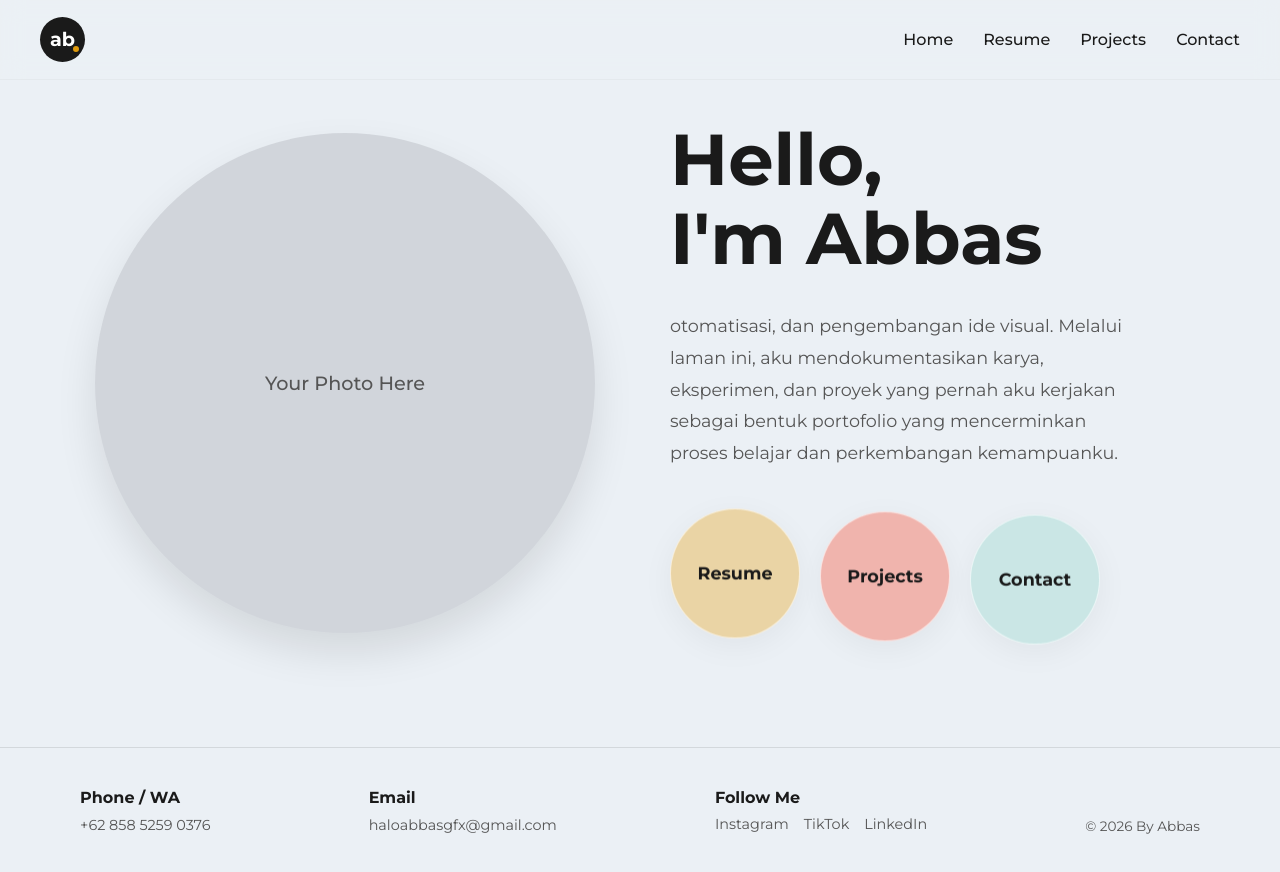
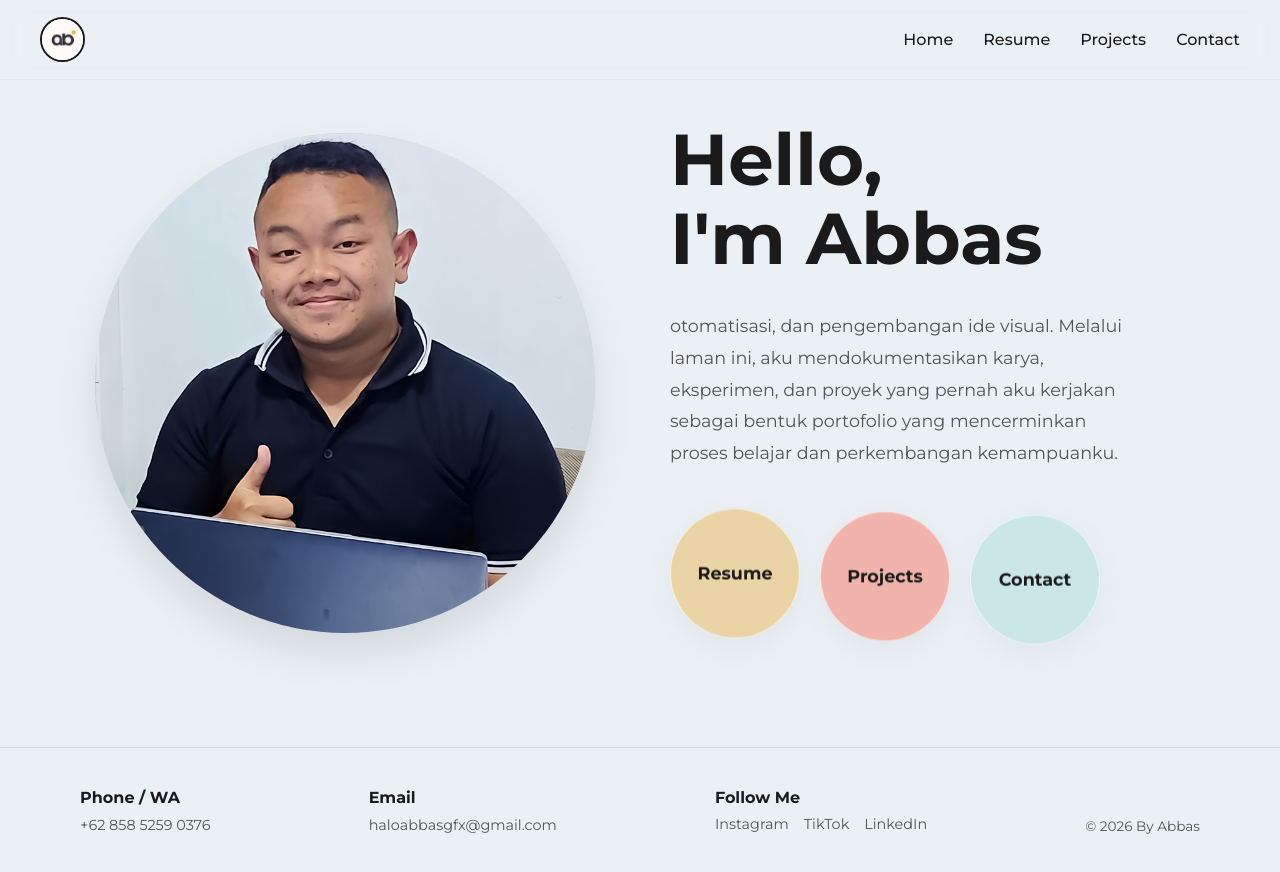
Before and after one commit to Bazzsnack/web-portofolio-abbas, a React (Vite) app: page / in a window 1280 px wide. Built offline with nearby package versions, Linux system fonts and the light colour scheme.

Commit message:
feat: integrate logo, profile photo, and contact page

```diff
--- a/src/components/Header.css
+++ b/src/components/Header.css
@@ -28,32 +28,12 @@
   align-items: center;
 }
 
-.logo-circle {
-  width: 45px;
+.logo-image {
   height: 45px;
-  background-color: var(--text-primary);
+  width: auto;
   border-radius: 50%;
-  display: flex;
-  align-items: center;
-  justify-content: center;
-  position: relative;
-}
-
-.logo-text {
-  color: #fff;
-  font-weight: 700;
-  font-size: 1.2rem;
-  line-height: 1;
-}
-
-.logo-dot {
-  width: 6px;
-  height: 6px;
-  background-color: var(--color-resume);
-  border-radius: 50%;
-  position: absolute;
-  bottom: 10px;
-  right: 6px;
+  object-fit: cover;
+  border: 2px solid var(--text-primary);
 }
 
 .header-nav ul {
--- a/src/components/Header.jsx
+++ b/src/components/Header.jsx
@@ -1,4 +1,5 @@
 import { Link } from 'react-router-dom';
+import logoImg from '../assets/asset_abbas/logo.jpeg';
 import './Header.css';
 
 export default function Header() {
@@ -6,10 +7,7 @@ export default function Header() {
     <header className="site-header">
       <div className="header-container">
         <Link to="/" className="logo-container">
-          <div className="logo-circle">
-            <span className="logo-text">ab</span>
-            <span className="logo-dot"></span>
-          </div>
+          <img src={logoImg} alt="Abbas Logo" className="logo-image" />
         </Link>
 
         <nav className="header-nav">
--- a/src/pages/Home.css
+++ b/src/pages/Home.css
@@ -31,17 +31,16 @@
   overflow: hidden;
   box-shadow: 0 20px 40px rgba(0,0,0,0.1);
   background-color: #d1d5db;
-}
-
-.profile-placeholder {
-  width: 100%;
-  height: 100%;
   display: flex;
   align-items: center;
   justify-content: center;
-  color: var(--text-muted);
-  font-weight: 500;
-  font-size: 1.2rem;
+}
+
+.profile-img {
+  width: 100%;
+  height: 100%;
+  object-fit: cover;
+  object-position: center;
 }
 
 .bio-section {
--- a/src/pages/Home.jsx
+++ b/src/pages/Home.jsx
@@ -1,4 +1,5 @@
 import CircleButton from '../components/CircleButton';
+import profileImg from '../assets/asset_abbas/foto_profil.png';
 import './Home.css';
 
 export default function Home() {
@@ -7,10 +8,7 @@ export default function Home() {
       <div className="home-content">
         <div className="profile-section slide-up">
           <div className="profile-image-mask">
-            {/* Placeholder for the user's B&W photo */}
-            <div className="profile-placeholder">
-              <span>Your Photo Here</span>
-            </div>
+            <img src={profileImg} alt="Abbas Profile" className="profile-img" />
           </div>
         </div>
 
```
Also changed, not shown: src/assets/asset_abbas/foto_profil.png (added), src/assets/asset_abbas/logo.jpeg (added).
